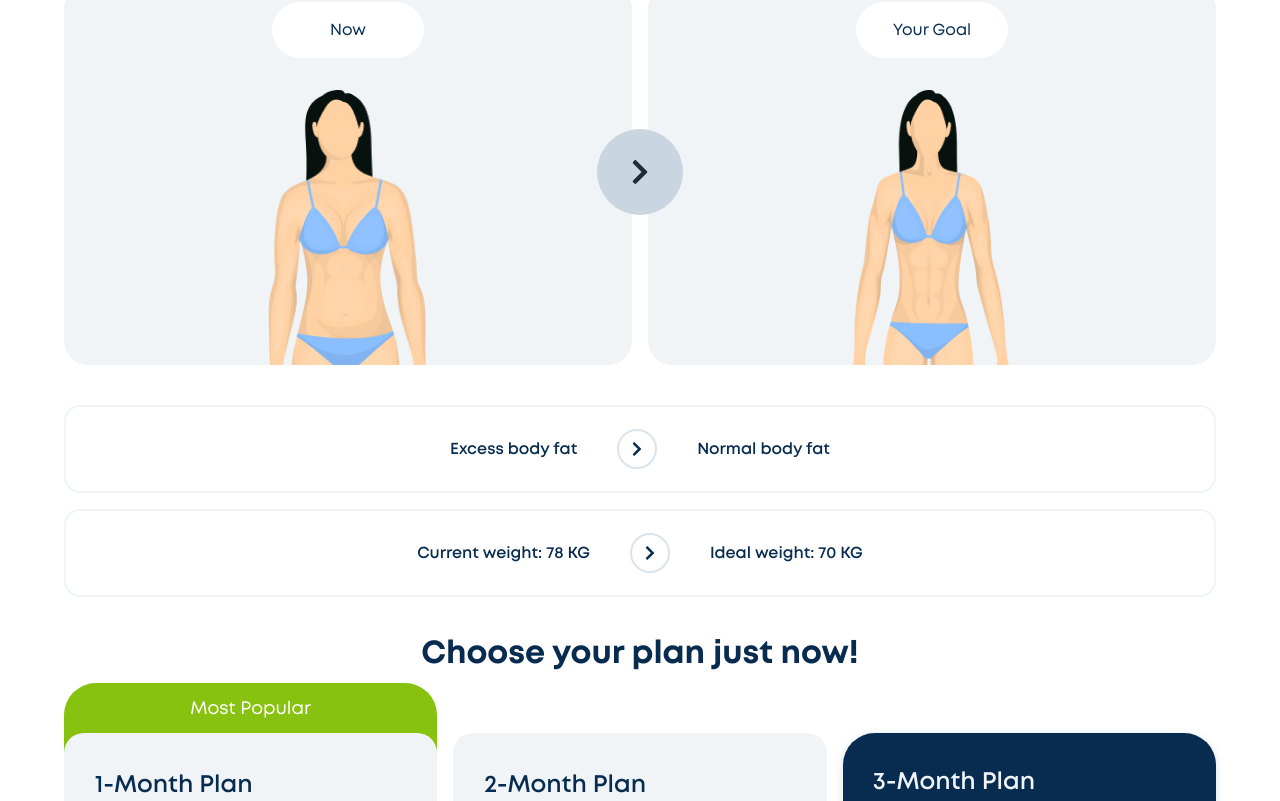
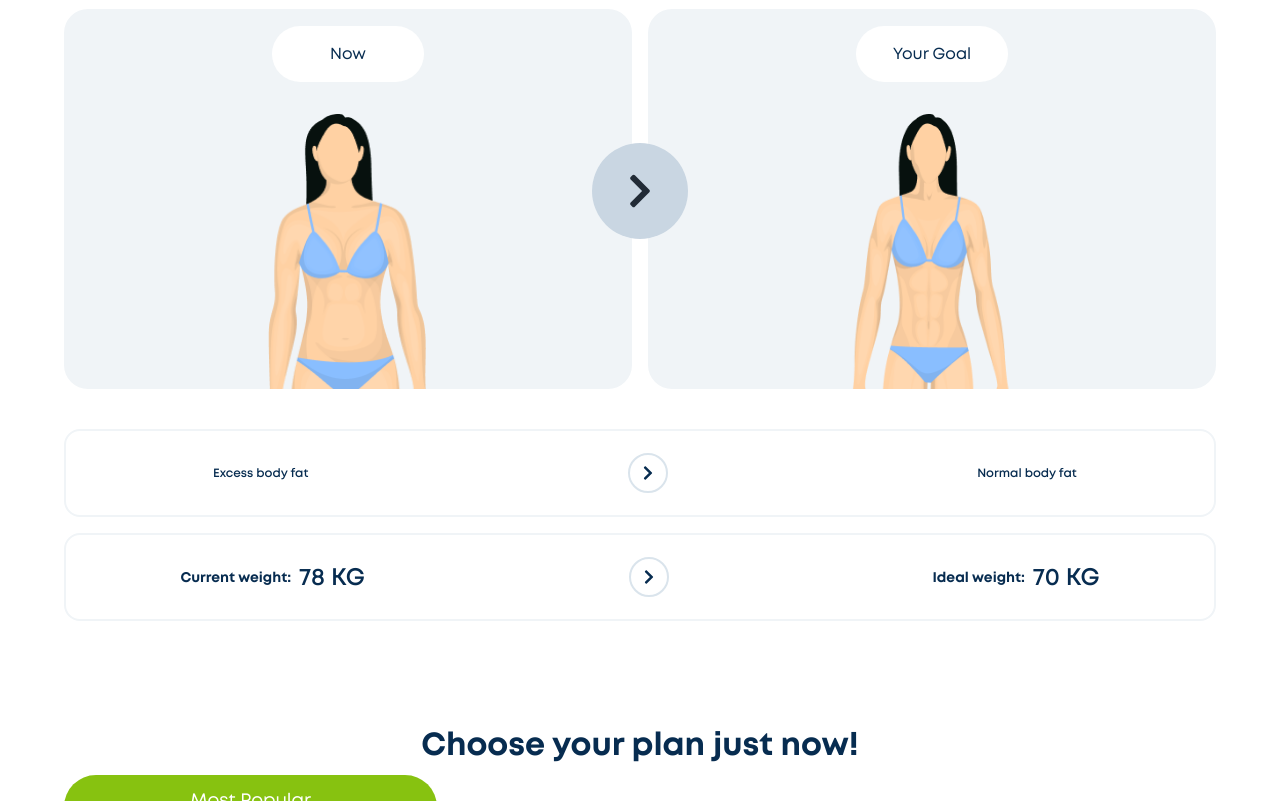
Before and after one commit to abbas-77/niasa-first-app, a Next.js app: page /task in a window 1280 px wide. Shown: the part 1119-1920 px from the top of the page. Built offline with nearby package versions, Linux system fonts and the light colour scheme; no server answers.

Commit message:
fix your goal section responsive and design

```diff
--- a/src/app/task/page.tsx
+++ b/src/app/task/page.tsx
@@ -95,7 +95,7 @@ function Page(): ReactNode {
       {/* wellness profile */}
       <Box
         sx={{
-          fontSize: { xs: '16px', md: '32px' },
+          fontSize: { xs: '24px', md: '32px' },
           marginTop: { xs: '60px', md: '100px' },
         }}
         fontWeight={700}
@@ -410,7 +410,7 @@ function Page(): ReactNode {
       {/* your goal */}
       <Box
         sx={{
-          fontSize: { xs: '16px', md: '32px' },
+          fontSize: { xs: '24px', md: '32px' },
           marginTop: { xs: '60px', md: '100px' },
         }}
         fontWeight={700}
@@ -419,45 +419,50 @@ function Page(): ReactNode {
       >
         By using our plans, you can reach your goal
       </Box>
-      <Grid
-        container
+      <Box
         display="flex"
-        direction="row"
         flexWrap="nowrap"
         justifyContent="center"
         alignItems="center"
         gap={2}
         width="100%"
+        marginTop={3}
         sx={{ position: 'relative' }}
       >
-        <Grid
+        <Box
           position="absolute"
           bgcolor="#C9D6E2"
-          width={windowSize === 'md' ? 96 : 86}
-          height={windowSize === 'md' ? 96 : 86}
+          sx={{
+            width: { xs: '66px', md: '96px' },
+            height: { xs: '66px', md: '96px' },
+            fontSize: { xs: '20px', md: '38px' },
+            bottom: { xs: '90px', md: '150px' },
+          }}
           borderRadius={10}
-          bottom={150}
           display="flex"
           alignItems="center"
           justifyContent="center"
         >
-          <FaChevronRight size={28} />{' '}
-        </Grid>
-        <Grid
-          item
+          <FaChevronRight />
+        </Box>
+        <Box
           width="100%"
           borderRadius={3}
-          height={380}
-          container
-          direction="column"
+          sx={{
+            height: { xs: '240px', md: '380px' },
+          }}
+          display="flex"
+          flexDirection="column"
           justifyContent="center"
           alignItems="center"
           bgcolor="#F0F4F7"
         >
           <Box
-            fontSize={16}
-            width={152}
-            height={56}
+            sx={{
+              width: { xs: '100px', md: '152px' },
+              height: { xs: '46px', md: '56px' },
+              fontSize: { xs: '13px', md: '16px' },
+            }}
             display="flex"
             alignItems="center"
             justifyContent="center"
@@ -469,11 +474,13 @@ function Page(): ReactNode {
             Now
           </Box>
           <Box
-            width={160}
-            height={275}
+            sx={{
+              position: 'relative',
+              width: { xs: '100px', md: '160px' },
+              height: { xs: '230px', md: '275px' },
+            }}
             marginTop={4}
             textAlign="center"
-            sx={{ position: 'relative' }}
           >
             {gender ? (
               <Image src="/assets/illustrations/model/model4.png" fill alt="model_4" />
@@ -481,22 +488,25 @@ function Page(): ReactNode {
               <Image src="/assets/illustrations/model/model2.png" fill alt="model_2" />
             )}
           </Box>
-        </Grid>
-        <Grid
-          item
+        </Box>
+        <Box
           width="100%"
-          bgcolor="#F0F4F7"
           borderRadius={3}
-          height={380}
-          container
-          direction="column"
+          sx={{
+            height: { xs: '240px', md: '380px' },
+          }}
+          display="flex"
+          flexDirection="column"
           justifyContent="center"
           alignItems="center"
+          bgcolor="#F0F4F7"
         >
           <Box
-            fontSize={16}
-            width={152}
-            height={56}
+            sx={{
+              width: { xs: '100px', md: '152px' },
+              height: { xs: '46px', md: '56px' },
+              fontSize: { xs: '13px', md: '16px' },
+            }}
             display="flex"
             alignItems="center"
             justifyContent="center"
@@ -508,11 +518,13 @@ function Page(): ReactNode {
             Your Goal
           </Box>
           <Box
-            width={160}
-            height={275}
+            sx={{
+              position: 'relative',
+              width: { xs: '100px', md: '160px' },
+              height: { xs: '230px', md: '275px' },
+            }}
             marginTop={4}
             textAlign="center"
-            sx={{ position: 'relative' }}
           >
             {gender ? (
               <Image src="/assets/illustrations/model/model5.png" fill alt="model_5" />
@@ -520,8 +532,8 @@ function Page(): ReactNode {
               <Image src="/assets/illustrations/model/model3.png" fill alt="model_3" />
             )}
           </Box>
-        </Grid>
-      </Grid>
+        </Box>
+      </Box>
       {/* Goal details */}
       <Box
         display="flex"
@@ -532,9 +544,11 @@ function Page(): ReactNode {
       >
         <Box
           display="flex"
-          justifyContent="center"
+          justifyContent="space-around"
           alignItems="center"
-          gap={windowSize === 'md' ? 25 : 5}
+          sx={{
+            gap: { xs: '15px', md: '35px' },
+          }}
           width="100%"
           height={88}
           border="2px solid #F0F4F7"
@@ -542,7 +556,12 @@ function Page(): ReactNode {
           marginBottom={2}
           color="#072C50"
         >
-          <Typography fontWeight={600} textAlign="center" minWidth={windowSize === 'md' ? 150 : 0}>
+          <Typography
+            fontWeight={600}
+            textAlign="center"
+            sx={{ fontSize: { xs: '12px', ms: '16px' } }}
+            minWidth={115}
+          >
             Excess body fat
           </Typography>
           <Box
@@ -556,34 +575,42 @@ function Page(): ReactNode {
           >
             <FaChevronRight size={16} color="#072C50" />
           </Box>
-          <Typography fontWeight={600} textAlign="center">
+          <Typography
+            fontWeight={600}
+            textAlign="center"
+            sx={{ fontSize: { xs: '12px', ms: '16px' } }}
+          >
             Normal body fat
           </Typography>
         </Box>
         <Box
           display="flex"
-          justifyContent="center"
+          justifyContent="space-around"
           alignItems="center"
-          gap={windowSize === 'md' ? 25 : 5}
+          sx={{
+            gap: { xs: '15px', md: '35px' },
+          }}
           width="100%"
           height={88}
           border="2px solid #F0F4F7"
           borderRadius={2}
           color="#072C50"
         >
-          {windowSize === 'md' ? (
-            <Typography fontWeight={700} display="flex" alignItems="center" gap={1}>
+          <Typography
+            sx={{
+              fontSize: { xs: '11px', md: '14px' },
+              fontWeight: { xs: '600', md: '700' },
+            }}
+            display="flex"
+            alignItems="center"
+            gap={1}
+            minWidth={115}
+          >
             Current weight:{' '}
-              <Typography fontSize={windowSize === 'md' ? 24 : 14} fontWeight={600}>
+            <Typography sx={{ fontSize: { xs: '14px', md: '24px' } }} fontWeight={600}>
               78 KG
             </Typography>
           </Typography>
-          ) : (
-            <Typography fontWeight={600} textAlign="center">
-              Current weight: 78 KG
-            </Typography>
-          )}
-
           <Box
             display="flex"
             justifyContent="center"
@@ -595,30 +622,34 @@ function Page(): ReactNode {
           >
             <FaChevronRight size={16} color="#072C50" />
           </Box>
-          {windowSize === 'md' ? (
-            <Typography fontWeight={700} display="flex" alignItems="center" gap={1}>
+          <Typography
+            sx={{
+              fontSize: { xs: '11px', md: '14px' },
+              fontWeight: { xs: '600', md: '700' },
+            }}
+            display="flex"
+            alignItems="center"
+            gap={1}
+          >
             Ideal weight:{' '}
-              <Typography fontSize={24} fontWeight={600}>
+            <Typography sx={{ fontSize: { xs: '14px', md: '24px' } }} fontWeight={600}>
               70 KG
             </Typography>
           </Typography>
-          ) : (
-            <Typography fontWeight={600} textAlign="center">
-              Ideal weight: 70 KG
-            </Typography>
-          )}
         </Box>
       </Box>
       {/* cards */}
-      <Typography
+      <Box
+        sx={{
+          fontSize: { xs: '24px', md: '32px' },
+          marginTop: { xs: '60px', md: '100px' },
+        }}
         fontWeight={700}
-        fontSize={32}
         textAlign="center"
-        marginTop={windowSize === 'md' ? 14 : 4}
         color="#072C50"
       >
-        Choose your plan just now!{' '}
-      </Typography>
+        Choose your plan just now!
+      </Box>
       <Grid container spacing={2} mt={5} mb={3}>
         <Grid item xs={12} md={4}>
           <Card isPopular isSelected={false} isDiscountActive month="1-Month Plan" />
@@ -631,9 +662,17 @@ function Page(): ReactNode {
         </Grid>
       </Grid>
       {/* charts */}
-      <Typography fontWeight={700} fontSize={32} textAlign="center" marginTop={14} color="#072C50">
-        Your selected 2-month plan is ready!{' '}
-      </Typography>
+      <Box
+        sx={{
+          fontSize: { xs: '24px', md: '32px' },
+          marginTop: { xs: '60px', md: '100px' },
+        }}
+        fontWeight={700}
+        textAlign="center"
+        color="#072C50"
+      >
+        Your selected 2-month plan is ready!
+      </Box>
       {/* <Box display="flex" alignContent="center" justifyContent="center" marginTop={5}>
         <Box
           width={992}
```
Lines whose indentation alone changed are shown as unchanged.
